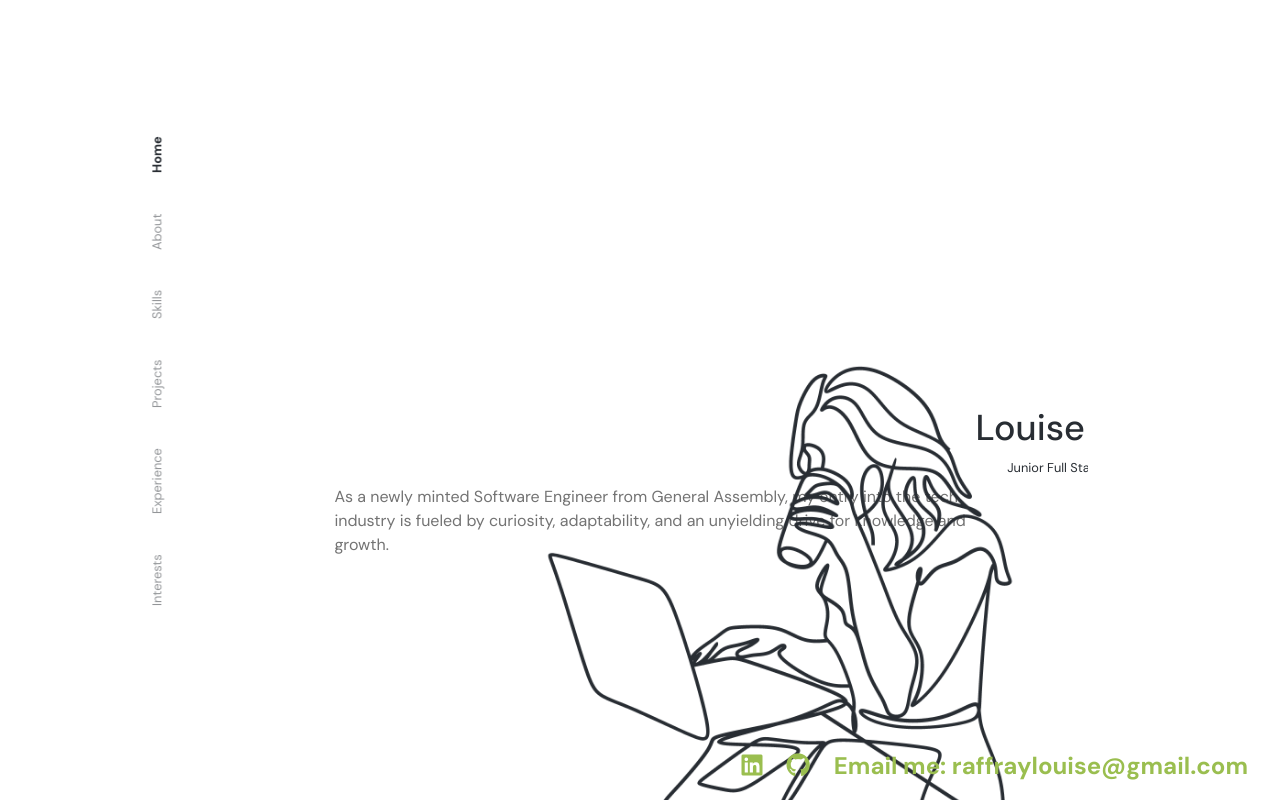
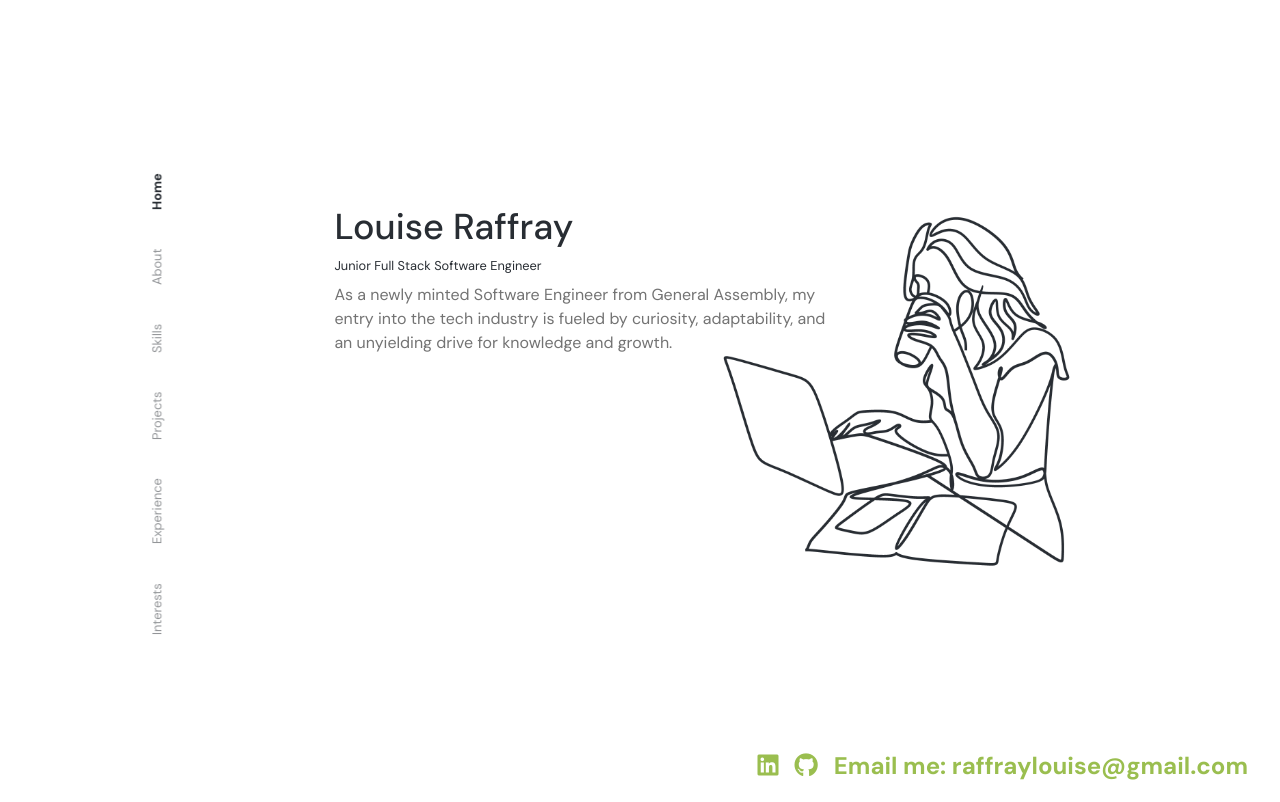
Before and after one commit to louraff/Portfolio-Website, a React (Create React App) app: page / in a window 1280 px wide. Shown: the top 802 px of the page. Built offline with nearby package versions, Linux system fonts and the light colour scheme.

Commit message:
fixed styling problems

```diff
--- a/src/App.css
+++ b/src/App.css
@@ -247,7 +247,6 @@
 
 .fixed-icons a {
     color: #000;  /* color of the icons */
-    margin-left: 0.5rem;  /* space between the icons */
     font-size: 1.5rem;  /* size of the icons */
     text-decoration: none; /* remove default link style */
 }
@@ -275,3 +274,8 @@ a.email {
   margin-top: -15%;
   display: flex;
 }
+
+section.int {
+  height: 80vh;
+  position: static;
+}
--- a/src/components/Hero/Hero.tsx
+++ b/src/components/Hero/Hero.tsx
@@ -3,7 +3,7 @@ import '../css/Hero.css'
 
 const Hero: React.FC = () => {
     return (
-        <div className="container-section hero">
+        <div className="hero-container-section hero">
             <h1 className='name'> Louise Raffray</h1>
             <p className='job'>Junior Full Stack Software Engineer</p>
             <p className='abt'> As a newly minted Software Engineer from General Assembly, my entry into the tech industry is fueled by curiosity, adaptability, and an unyielding drive for knowledge and growth. </p>
--- a/src/components/css/Hero.css
+++ b/src/components/css/Hero.css
@@ -19,7 +19,7 @@ h1.name {
 
 .me,
 .moi {
-    margin-left: 25%;
+    margin-left: 35%;
     margin-top: -25%;
 }
 
--- a/src/components/css/Interests.css
+++ b/src/components/css/Interests.css
@@ -9,5 +9,7 @@
 }
 
 .read {
-    margin-top: 10%;
+    margin-top: auto;
+    height: auto;
+    max-width: 100%;
 }
--- a/src/components/css/Navbar.css
+++ b/src/components/css/Navbar.css
@@ -12,7 +12,7 @@ nav {
   justify-content: space-between;
   align-items: center;
   height: 60%;
-  margin-top: -21%;
+  margin-top: -30vh;
   margin-left: -5%;
   color: #282D33;
 }
@@ -26,7 +26,8 @@ nav {
     opacity: 0.5;
     transition: opacity 0.5s;
     color: #282D33 !important;
-  }
+    padding-bottom: 1vmin;
+    }
 
   nav a.active {
     font-weight: 700;
```
